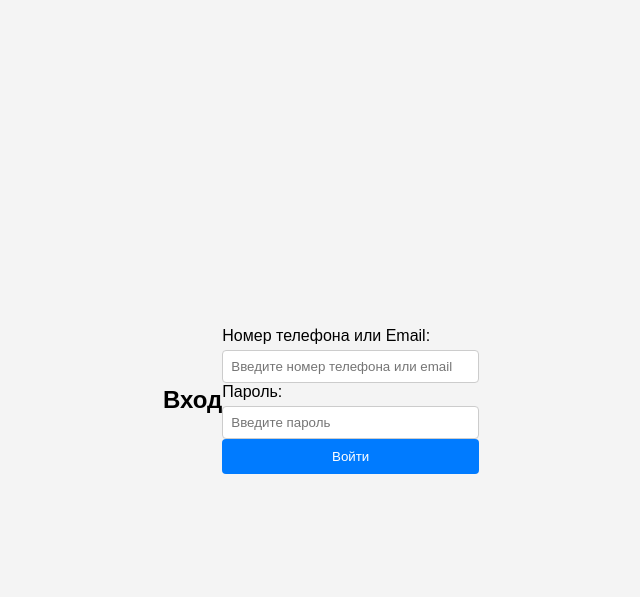
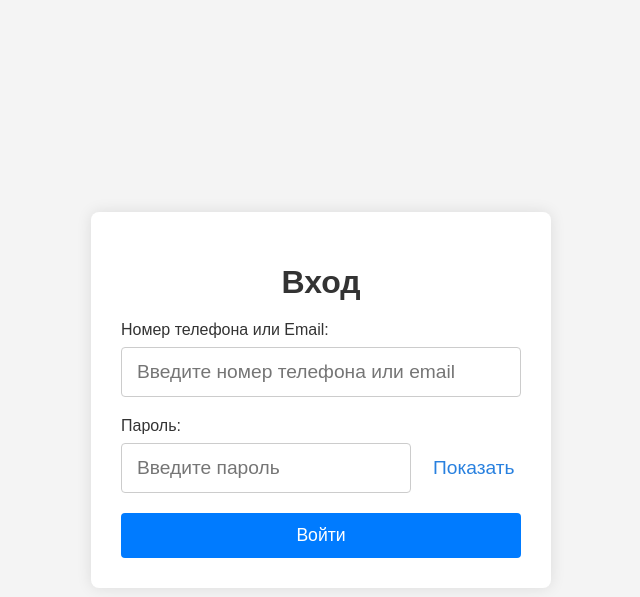
Before and after one commit to MorozovDesu/car_service, a Flask app: page / in a window 1280 px wide. Shown: the top 597 px of the page, without its empty margins (319-959 px from the left). Run offline with Flask 3, Linux system fonts and the light colour scheme.

Commit message:
Кнопка скрытия пароля

```diff
--- a/static/styles/login.css
+++ b/static/styles/login.css
@@ -3,58 +3,97 @@ body {
     font-family: Arial, sans-serif;
     background-color: #f4f4f4;
     display: flex;
-    justify-content: center;
-    align-items: center;
-    height: 100vh;
+    justify-content: center; /* Центрирование по горизонтали */
+    align-items: center;     /* Центрирование по вертикали */
+    height: 100vh;           /* Высота экрана */
+    padding: 0;              /* Убираем отступы по бокам */
 }
 
 .login-container {
     background: white;
-    padding: 20px;
+    padding: 30px;
     border-radius: 8px;
-    box-shadow: 0 0 10px rgba(0, 0, 0, 0.1);
-    width: 300px;
+    box-shadow: 0 0 15px rgba(0, 0, 0, 0.1);
+    width: 100%;
+    max-width: 400px; /* Ограничение ширины формы */
     text-align: center;
 }
 
-h2 {
+h1 {
     margin-bottom: 20px;
+    font-size: 2rem; /* Размер шрифта для заголовка */
+    color: #333;
 }
 
 .form-group {
-    margin-bottom: 15px;
+    margin-bottom: 20px;
     text-align: left;
 }
 
 label {
     display: block;
-    margin-bottom: 5px;
+    margin-bottom: 8px;
+    font-size: 1rem;
+    color: #333;
 }
 
 input[type="text"], input[type="password"] {
     width: 100%;
-    padding: 8px;
+    padding: 15px; /* Увеличиваем внутренние отступы */
+    font-size: 1.2rem; /* Увеличиваем размер шрифта */
     box-sizing: border-box;
     border: 1px solid #ccc;
     border-radius: 4px;
+    height: 50px; /* Задаем высоту поля */
 }
+
+input[type="text"]:focus, input[type="password"]:focus {
+    border-color: #007BFF; /* Синий цвет при фокусе */
+    outline: none;
+}
+
 
 button {
     width: 100%;
-    padding: 10px;
+    padding: 12px;
     background-color: #007BFF;
     color: white;
     border: none;
     border-radius: 4px;
+    font-size: 1.1rem;
     cursor: pointer;
 }
 
 button:hover {
-    background-color: #0056b3;
+    background-color: #0057b32f;
+}
+
+.password-container {
+    position: relative;
+    display: flex;
+    align-items: center;  /* Центрирование по вертикали */
+}
+
+input[type="password"] {
+    flex-grow: 1; /* Поле ввода будет занимать все доступное пространство */
+}
+
+.show-password-btn {
+    width: 25%;
+    margin-left: 10px;  /* Отступ от поля ввода */
+    background: none;
+    border: none;
+    color: #2880df;
+    cursor: pointer;
+    font-size: 1.2rem;
+}
+
+.show-password-btn:hover {
+    text-decoration: underline;
 }
 
 .error {
     color: red;
     font-size: 14px;
-    margin-bottom: 15px;
+    margin-top: 15px;
 }
--- a/templates/login.html
+++ b/templates/login.html
@@ -7,18 +7,41 @@
     <link rel="stylesheet" href="{{ url_for('static', filename='styles/login.css') }}">
 </head>
 <body>
-    <h2>Вход</h2>
+    <div class="login-container">
+        <h1>Вход</h1>
         <form method="POST">
+            <div class="form-group">
                 <label for="identifier">Номер телефона или Email:</label>
                 <input type="text" id="identifier" name="identifier" required placeholder="Введите номер телефона или email">
-
+            </div>
+            <div class="form-group">
                 <label for="password">Пароль:</label>
+                <div class="password-container">
                     <input type="password" id="password" name="password" required placeholder="Введите пароль">
-
+                    <button type="button" id="show-password" class="show-password-btn">Показать</button>
+                </div>
+            </div>
             <button type="submit">Войти</button>
         </form>
         {% if error %}
             <p class="error">{{ error }}</p>
         {% endif %}
+    </div>
+
+    <script>
+        document.getElementById('show-password').addEventListener('click', function() {
+            var passwordField = document.getElementById('password');
+            var button = document.getElementById('show-password');
+
+            // Переключаем тип поля с password на text и наоборот
+            if (passwordField.type === "password") {
+                passwordField.type = "text";
+                button.textContent = "Скрыть";
+            } else {
+                passwordField.type = "password";
+                button.textContent = "Показать";
+            }
+        });
+    </script>
 </body>
 </html>
```
Lines whose indentation alone changed are shown as unchanged.
